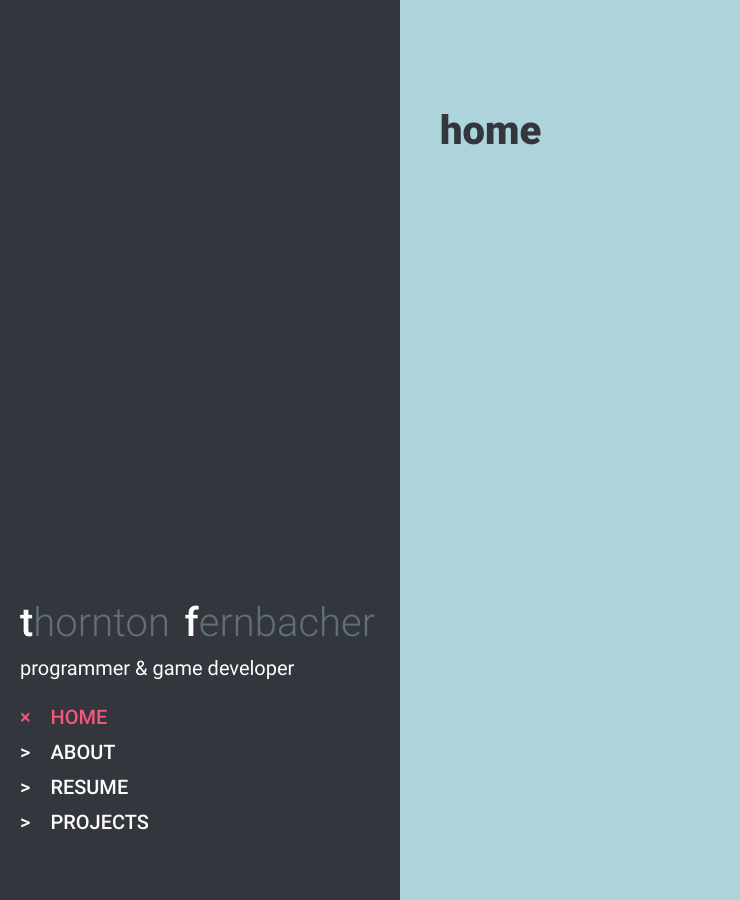
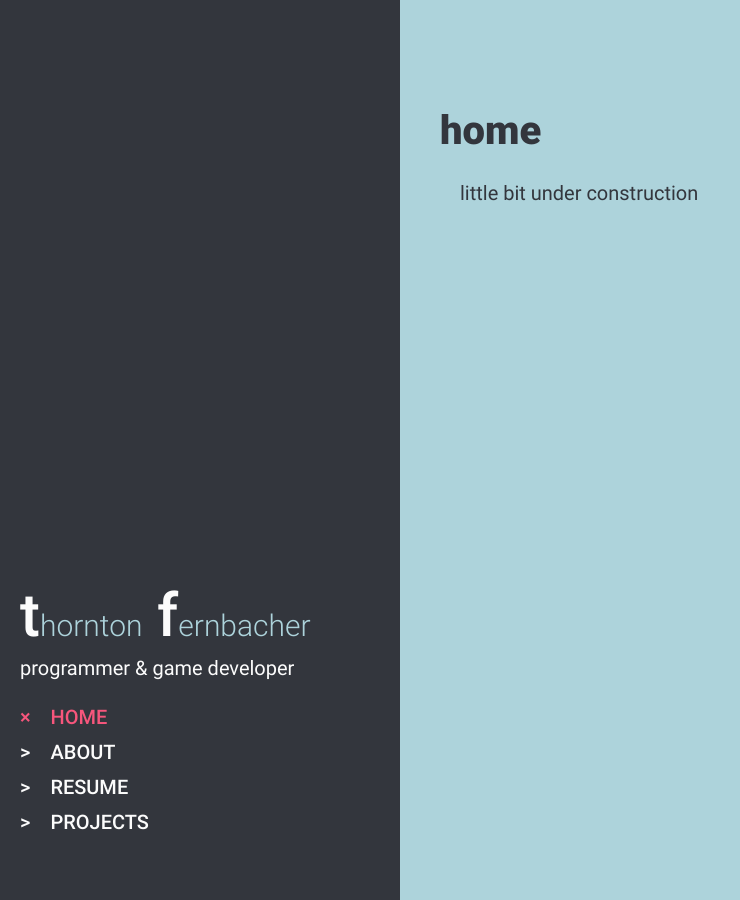
Before and after one commit to trobol/trobol.github.io, a Jekyll site: the page built from index.md, in a window 1280 px wide. Shown: the whole page, without its empty margins (0-740 px from the left). Built offline with Jekyll 4.4.1, drawn with Linux system fonts in a browser that asks for light colours.

Commit message:
style and text

```diff
--- a/_config.yml
+++ b/_config.yml
@@ -53,4 +53,3 @@ exclude:
 
 watch_exclude:
   - \\.#[^/\\\\]+$
-theme: jekyll-theme-cayman
--- a/assets/css/styles.scss
+++ b/assets/css/styles.scss
@@ -123,11 +123,12 @@ body {
 
 	h1 span {
 		display: inline-block;
-		font-size: 2.0rem;
-		color: $cadet;
+		font-size: 1.5rem;
+		color:$light-blue ;
 	}
 	h1 span::first-letter {
 		font-weight: 500;
+		font-size: 3.0rem;
 		color: $white;
 	}
 }
--- a/index.md
+++ b/index.md
@@ -6,3 +6,5 @@ layout: page
 title: "home"
 order: 0
 ---
+
+little bit under construction
```
